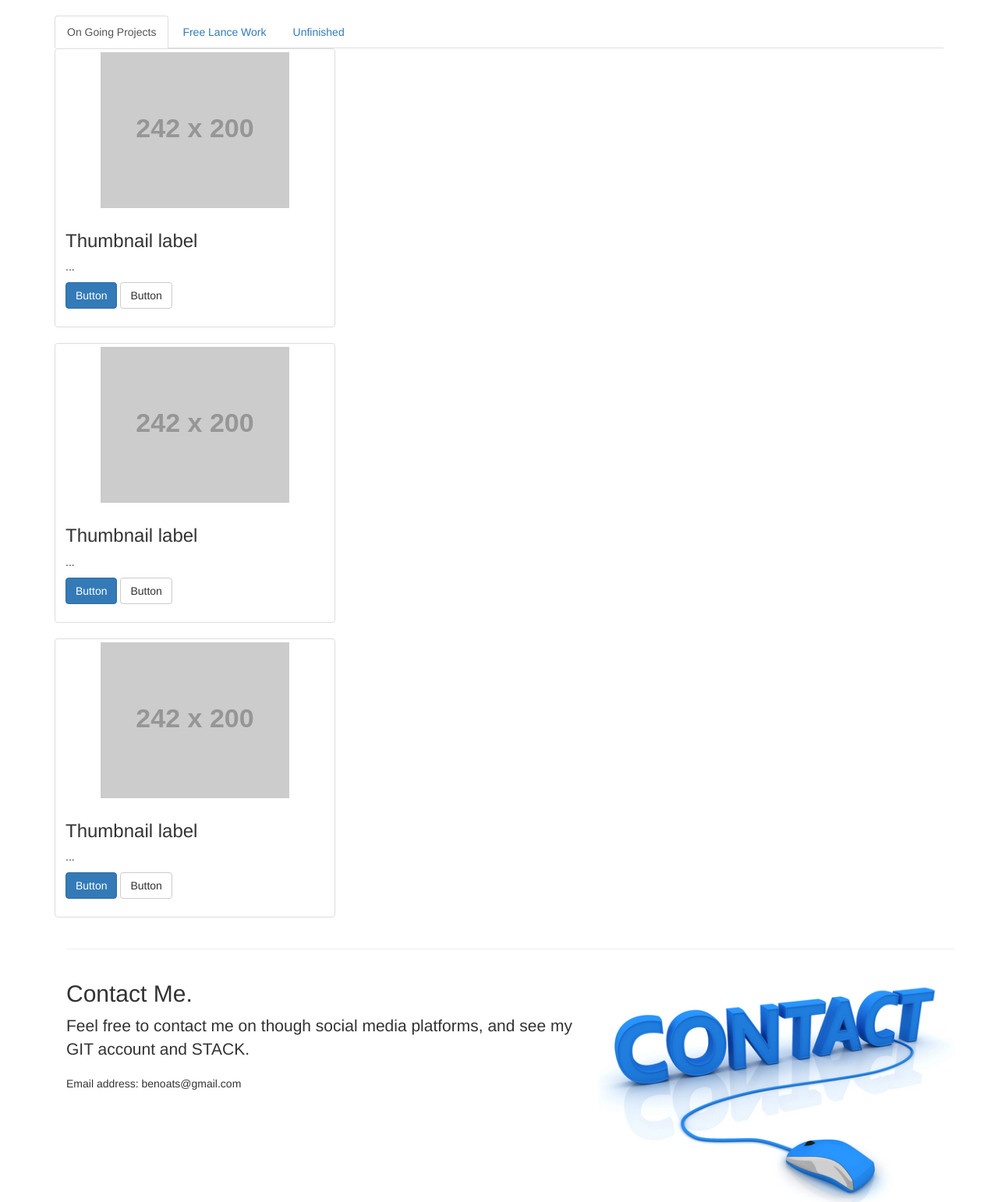
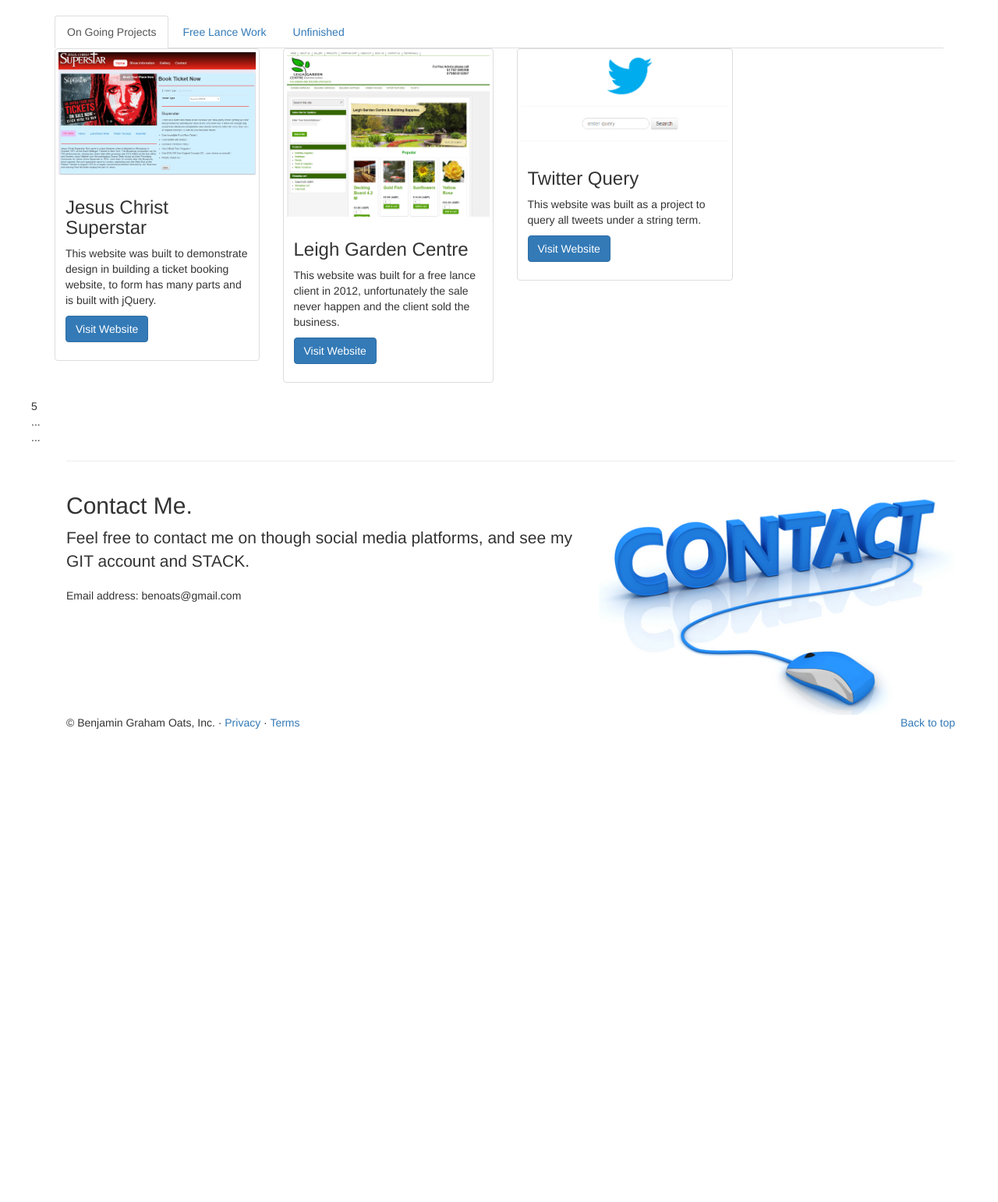
Before and after one commit to TheLaughingGod1986/Portfolio, a PHP site: page /work.html in a window 1280 px wide. Shown: the part 51-1593 px from the top of the page at 78% size. After the commit the page ends 986 px from the top, so only its background shows below. Run offline with PHP 8.4, Linux system fonts and the light colour scheme; grey boxes labelled with a size stand in for pictures from a placeholder-image service; some libraries are stand-ins or nearby versions.

Commit message:
update work section

```diff
--- a/work.html
+++ b/work.html
@@ -1,4 +1,3 @@
-
 <!DOCTYPE html>
 <html lang="en">
 <head>
@@ -37,7 +36,8 @@
         <nav class="navbar navbar-inverse navbar-static-top">
             <div class="container">
                 <div class="navbar-header">
-                    <button type="button" class="navbar-toggle collapsed" data-toggle="collapse" data-target="#navbar" aria-expanded="false" aria-controls="navbar">
+                    <button type="button" class="navbar-toggle collapsed" data-toggle="collapse" data-target="#navbar"
+                            aria-expanded="false" aria-controls="navbar">
                         <span class="sr-only">Toggle navigation</span>
                         <span class="icon-bar"></span>
                         <span class="icon-bar"></span>
@@ -124,63 +124,69 @@
 
         <!-- Nav tabs -->
         <ul class="nav nav-tabs" role="tablist">
-            <li role="presentation" class="active"><a href="#home" aria-controls="home" role="tab" data-toggle="tab">On Going Projects</a></li>
-            <li role="presentation"><a href="#profile" aria-controls="profile" role="tab" data-toggle="tab">Free Lance Work</a></li>
-            <li role="presentation"><a href="#messages" aria-controls="messages" role="tab" data-toggle="tab">Unfinished</a></li>
+            <li role="presentation" class="active"><a href="#home" aria-controls="home" role="tab" data-toggle="tab">On
+                Going Projects</a></li>
+            <li role="presentation"><a href="#profile" aria-controls="profile" role="tab" data-toggle="tab">Free Lance
+                Work</a></li>
+            <li role="presentation"><a href="#messages" aria-controls="messages" role="tab"
+                                       data-toggle="tab">Unfinished</a></li>
         </ul>
 
+        <!-- Tab panes -->
         <!-- Tab panes -->
         <div class="tab-content">
             <div role="tabpanel" class="tab-pane active" id="home">
 
+
+
                 <div class="row">
-                    <div class="col-sm-6 col-md-4">
-                        <div class="thumbnail">
-                            <img src="http://placehold.it/242x200" alt="...">
-                            <div class="caption">
-                                <h3>Thumbnail label</h3>
-                                <p>...</p>
-                                <p><a href="#" class="btn btn-primary" role="button">Button</a> <a href="#" class="btn btn-default" role="button">Button</a></p>
+                    <div class="col-xs-6 col-sm-3">
+                        <div class="thumbnail"><img src="image/websites/JesusChristSuperstar.png" alt="JesusChristSuperstar">
+                            <div class="caption"><h3>Jesus Christ Superstar</h3>
+                                <p>This website was built to demonstrate design in building a ticket booking website, to form has many parts and is built with jQuery.</p>
+                                <p>
+                                    <a href="http://www.bexbase.com/leighgardencentre/" target="_blank" class="btn btn-primary" role="button">Visit Website</a>
+                                </p>
                             </div>
                         </div>
                     </div>
-                </div>
 
-                <div class="row">
-                    <div class="col-sm-6 col-md-4">
-                        <div class="thumbnail">
-                            <img src="http://placehold.it/242x200" alt="...">
-                            <div class="caption">
-                                <h3>Thumbnail label</h3>
-                                <p>...</p>
-                                <p><a href="#" class="btn btn-primary" role="button">Button</a> <a href="#" class="btn btn-default" role="button">Button</a></p>
+                    <div class="row">
+                        <div class="col-xs-6 col-sm-3">
+                            <div class="thumbnail"><img src="image/websites/LeighGardenCentre.png" alt="LeighGardenCentre">
+                                <div class="caption"><h3>Leigh Garden Centre</h3>
+                                    <p>This website was built for a free lance client in 2012, unfortunately the sale never happen and the client sold the business. </p>
+                                    <p>
+                                        <a href="http://bexbase.com/benswork/" target="_blank" class="btn btn-primary" role="button">Visit Website</a>
+                                    </p>
+                                </div>
                             </div>
                         </div>
-                    </div>
-                </div>
 
-                <div class="row">
-                    <div class="col-sm-6 col-md-4">
-                        <div class="thumbnail">
-                            <img src="http://placehold.it/242x200" alt="...">
-                            <div class="caption">
-                                <h3>Thumbnail label</h3>
-                                <p>...</p>
-                                <p><a href="#" class="btn btn-primary" role="button">Button</a> <a href="#" class="btn btn-default" role="button">Button</a></p>
+                        <div class="row">
+                            <div class="col-xs-6 col-sm-3">
+                                <div class="thumbnail"><img src="image/websites/TwitterQuery.png" alt="TwitterQuery">
+                                    <div class="caption"><h3>Twitter Query</h3>
+                                        <p>This website was built as a project to query all tweets under a string term.</p>
+                                        <p>
+                                            <a href="http://bexbase.com//test2/" target="_blank" class="btn btn-primary" role="button">Visit Website</a>
+                                        </p>
+                                    </div>
+                                </div>
                             </div>
-                        </div>
-                    </div>
-                </div>
+            </div>
 
-            </div>
-            <div role="tabpanel" class="tab-pane" id="profile">2</div>
-            <div role="tabpanel" class="tab-pane" id="messages">three</div>
-            <div role="tabpanel" class="tab-pane" id="settings">4</div>
+            <div role="tabpanel" class="tab-pane" id="profile">5</div>
+            <div role="tabpanel" class="tab-pane" id="messages">...</div>
+            <div role="tabpanel" class="tab-pane" id="settings">...</div>
         </div>
 
-    </div>
+        </div>
 
-    <!-- START THE FEATURETTES -->
+
+
+
+        <!-- START THE FEATURETTES -->
     <div class="container marketing">
 
         <hr class="featurette-divider">
@@ -196,7 +202,8 @@
                 </p>
             </div>
             <div class="col-md-5">
-                <img class="featurette-image img-responsive center-block" src="image/contact.jpg" alt="Generic placeholder image">
+                <img class="featurette-image img-responsive center-block" src="image/contact.jpg"
+                     alt="Generic placeholder image">
             </div>
         </div>
 
```
Also changed, not shown: gitpull.php (line endings or trailing spaces), image/websites/JesusChristSuperstar.png (added), image/websites/LeighGardenCentre.png (added), image/websites/TwitterQuery.png (added).
